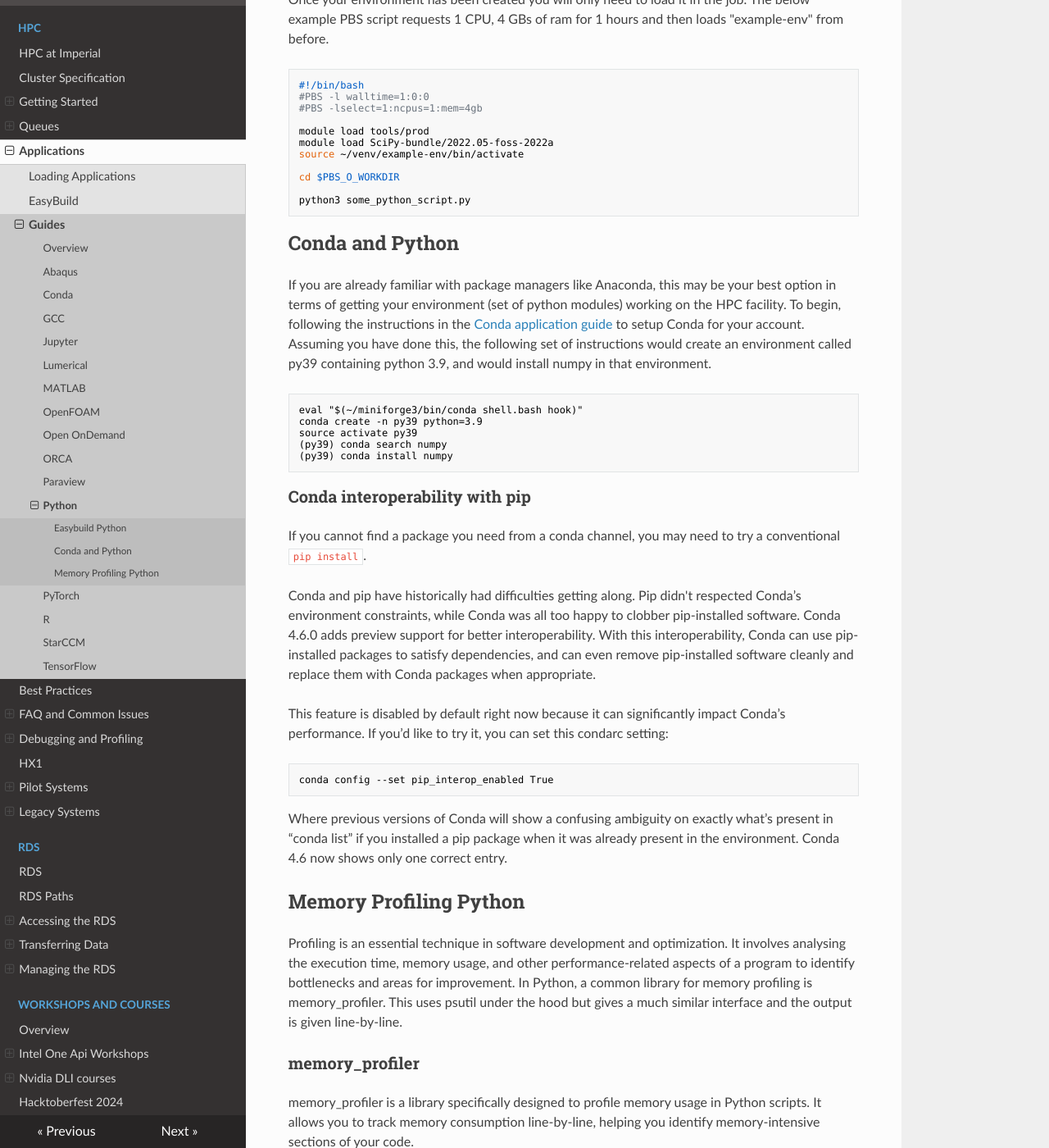
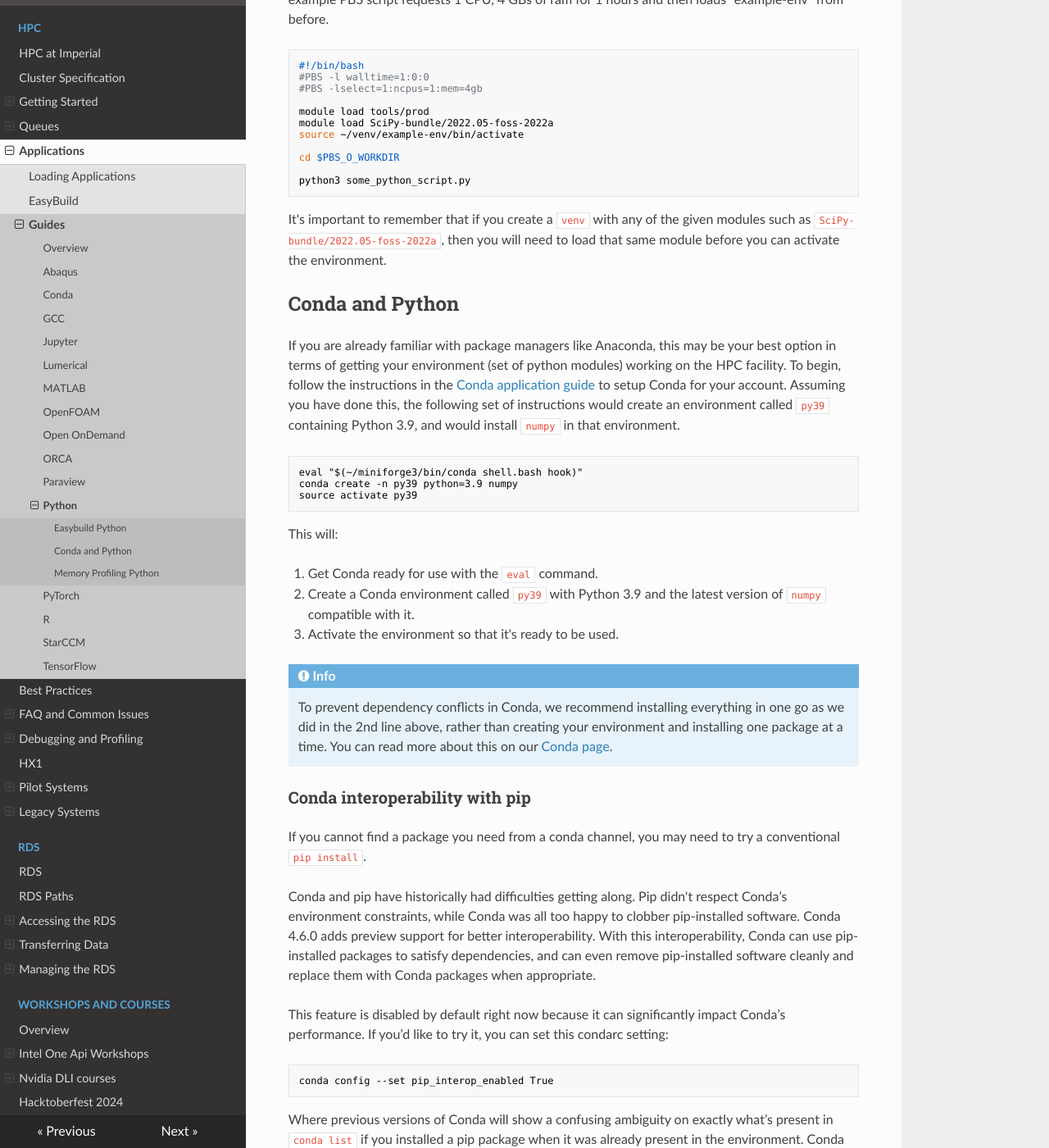
Before and after one commit to ImperialCollegeLondon/icl-rcs-user-guide, an MkDocs documentation site: the page built from docs/hpc/applications/guides/python.md, in a window 1280 px wide and 1400 px high, scrolled down 1385 px. Shown: the whole window at 82% size. Built offline with MkDocs 1.6.1, drawn with Linux system fonts in a browser that asks for light colours; nearby versions of some CDN libraries; some of the changed text lies outside the part shown.

Commit message:
updated python page for phase2

````diff
--- a/docs/hpc/applications/guides/python.md
+++ b/docs/hpc/applications/guides/python.md
@@ -2,9 +2,9 @@
 
 !!! info
 
-    This page has not yet been rewritten for CX3 Phase 2.
+    This page **has** been rewritten for CX3 Phase 2.
 
-The default Python that you will find on our systems is fine for trivial use. For anything demanding, however, you will need to use a different version of Python. The sections below how to use different versions of python on the HPC facility. If you are unable to use one of the methods below to install the python modules you need, please view the Support and Training page for information on raising a ticket for help from us.
+The default Python that you will find on our systems is fine for trivial use. For anything demanding, however, you will need to use a different version of Python. The sections below how to use different versions of python on the HPC facility. If you are unable to use one of the methods below to install the python modules you need, please [raise a ticket with us](https://www.imperial.ac.uk/admin-services/ict/self-service/research-support/rcs/get-support/contact-us/).
 
 ## Easybuild Python
 
@@ -26,7 +26,7 @@ The versions called "bare" provide very little and we generally recommend users
 module load SciPy-bundle/2022.05-foss-2022a
 ```
 
-These versions of Python also include virtualenv to allow users to create custom environments. For example, to create an environment called "example-env"
+These versions of Python also include virtualenv (venv) to allow users to create custom environments. For example, to create an environment called "example-env"
 
 ```console
 mkdir ~/venv
@@ -68,24 +68,31 @@ cd $PBS_O_WORKDIR
 
 python3 some_python_script.py
 ```
+It's important to remember that if you create a `venv` with any of the given modules such as `SciPy-bundle/2022.05-foss-2022a`, then you will need to load that same module before you can activate the environment.
 
 ## Conda and Python
 
-If you are already familiar with package managers like Anaconda, this may be your best option in terms of getting your environment (set of python modules) working on the HPC facility. To begin, following the instructions in the [Conda application guide](./conda.md) to setup Conda for your account. Assuming you have done this, the following set of instructions would create an environment called py39 containing python 3.9, and would install numpy in that environment.
+If you are already familiar with package managers like Anaconda, this may be your best option in terms of getting your environment (set of python modules) working on the HPC facility. To begin, follow the instructions in the [Conda application guide](./conda.md) to setup Conda for your account. Assuming you have done this, the following set of instructions would create an environment called `py39` containing Python 3.9, and would install `numpy` in that environment.
 
 ```console
 eval "$(~/miniforge3/bin/conda shell.bash hook)"
-conda create -n py39 python=3.9
+conda create -n py39 python=3.9 numpy
 source activate py39
-(py39) conda search numpy
-(py39) conda install numpy
 ```
+This will:
+
+1. Get Conda ready for use with the `eval` command.
+1. Create a Conda environment called `py39` with Python 3.9 and the latest version of `numpy` compatible with it.
+1. Activate the environment so that it's ready to be used.
+
+!!! info
+	To prevent dependency conflicts in Conda, we recommend installing everything in one go as we did in the 2nd line above, rather than creating your environment and installing one package at a time. You can read more about this on our [Conda page](./conda.md).
 
 ### Conda interoperability with pip
 
 If you cannot find a package you need from a conda channel, you may need to try a conventional `pip install`.
 
-Conda and pip have historically had difficulties getting along.  Pip didn't respected Conda’s environment constraints, while Conda was all too happy to clobber pip-installed software. Conda 4.6.0 adds preview support for better interoperability. With this interoperability, Conda can use pip-installed packages to satisfy dependencies, and can even remove pip-installed software cleanly and replace them with Conda packages when appropriate.
+Conda and pip have historically had difficulties getting along.  Pip didn't respect Conda’s environment constraints, while Conda was all too happy to clobber pip-installed software. Conda 4.6.0 adds preview support for better interoperability. With this interoperability, Conda can use pip-installed packages to satisfy dependencies, and can even remove pip-installed software cleanly and replace them with Conda packages when appropriate.
 
 This feature is disabled by default right now because it can significantly impact Conda’s performance.  If you’d like to try it, you can set this condarc setting:
 
@@ -93,7 +100,7 @@ This feature is disabled by default right now because it can significantly impac
 conda config --set pip_interop_enabled True
 ```
 
-Where previous versions of Conda will show a confusing ambiguity on exactly what’s present in “conda list” if you installed a pip package when it was already present in the environment. Conda 4.6 now shows only one correct entry.
+Where previous versions of Conda will show a confusing ambiguity on exactly what’s present in `conda list` if you installed a pip package when it was already present in the environment. Conda 4.6 now shows only one correct entry.
 
 ## Memory Profiling Python
 
````
Also changed, not shown: other parts of docs/hpc/applications/guides/python.md (+1 -1 lines).
